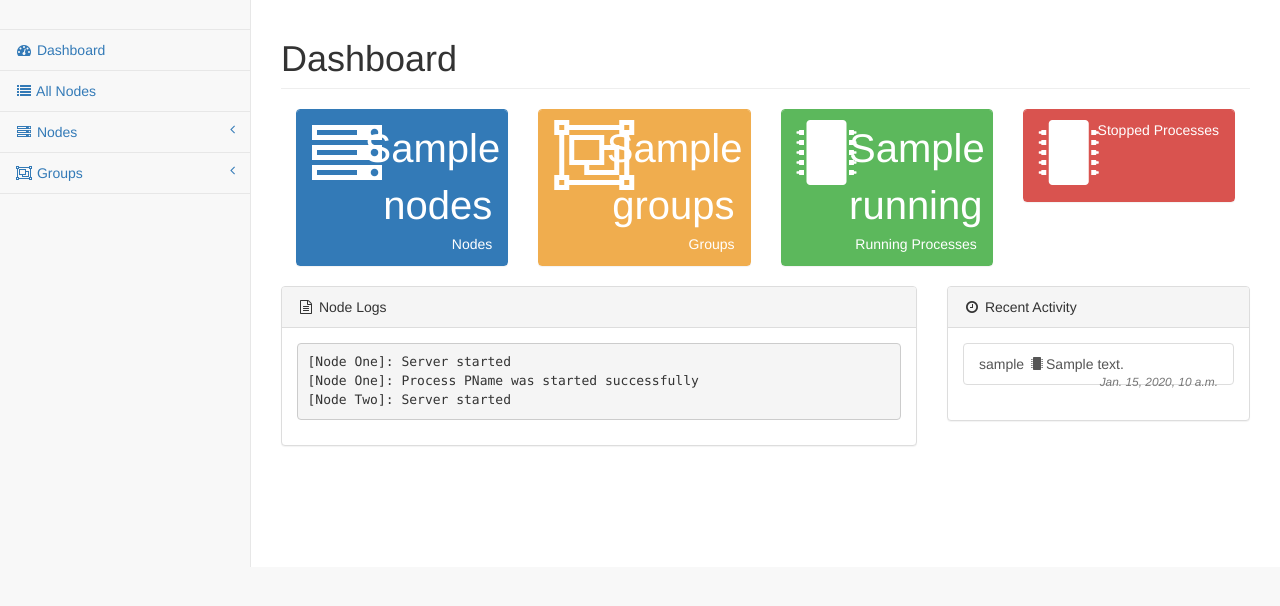
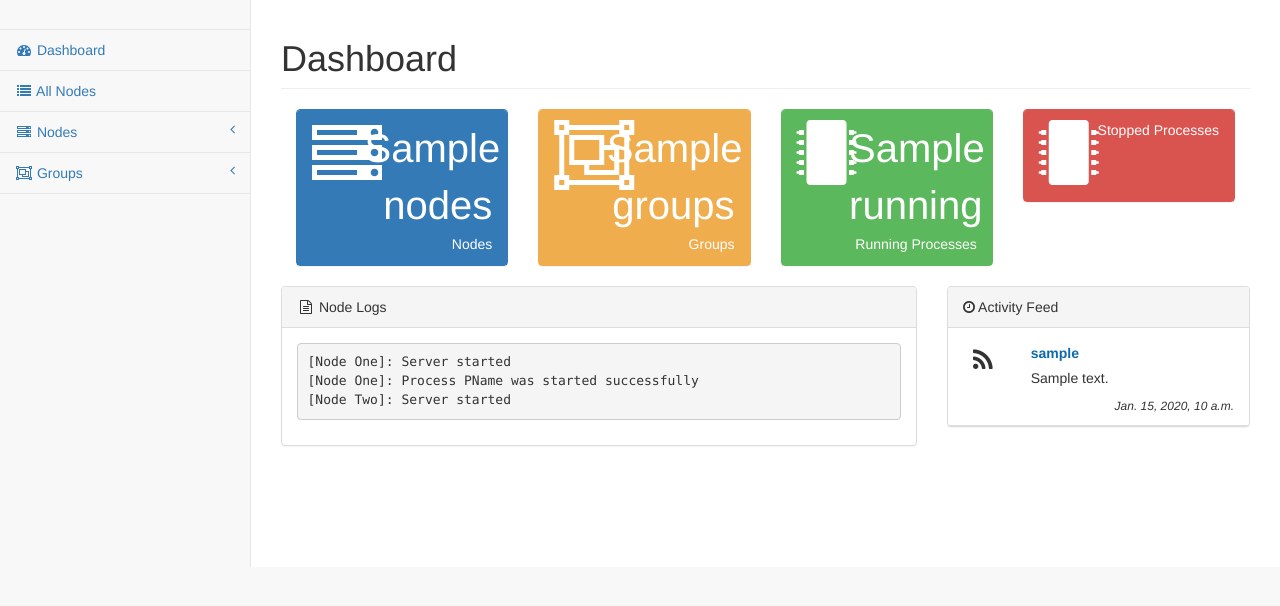
Before and after one commit to GOlssn/supervisord_overseer, a Django app: template supervisord_overseer/process_management/templates/components/index.html in a window 1280 px wide. Shown: the part 52-658 px from the top of the page. Run offline with Django 3.2, Linux system fonts and the light colour scheme; the template is opened without the code that fills it: most values are stand-ins (such as "Sample title", 1, 10 or a date in 2020); some libraries are stand-ins or nearby versions.

Commit message:
Made the activity feed look nicer.

```diff
--- a/supervisord_overseer/process_management/templates/components/index.html
+++ b/supervisord_overseer/process_management/templates/components/index.html
@@ -59,7 +59,7 @@ pre {
                             <i class="fa fa-microchip fa-5x"></i>
                         </div>
                         <div class="col-xs-9 text-right">
-                            <div id="process_count" class="huge">{{ processes.running }}</div>
+                            <div class="huge">{{ processes.running }}</div>
                             <div>Running Processes</div>
                         </div>
                     </div>
@@ -74,7 +74,7 @@ pre {
                             <i class="fa fa-microchip fa-5x"></i>
                         </div>
                         <div class="col-xs-9 text-right">
-                            <div id="process_count" class="huge">{{ processes.not_running }}</div>
+                            <div class="huge">{{ processes.not_running }}</div>
                             <div>Stopped Processes</div>
                         </div>
                     </div>
@@ -82,9 +82,7 @@ pre {
             </div>
         </div>
     </div>
-</div>
-<!-- /.row -->
-<div class="row">
+
     <div class="col-lg-8">
         <!-- /.panel -->
         <div class="panel panel-default">
@@ -106,34 +104,75 @@ pre {
     <!-- /.col-lg-8 -->
     <div class="col-lg-4">
         <div class="panel panel-default">
-            <div class="panel-heading">
-                <i class="fa fa-clock-o fa-fw"></i> Recent Activity
+            <div class="panel-heading"><i class="fa fa-clock-o"></i> Activity Feed</div>
+            <div class="panel-body panel-activity-feed">
+                {% for event in system_event_view_transformer.list %}
+                {% if forloop.counter <= 5 %}
+                <div class="activity-feed">
+                    <div class="activity-feed-icon"><i class="fa fa-rss"></i></div>
+                    <div class="activity-feed-content">
+                        <div class="activity-feed-user">{{ event.username }}</div>
+                        <div class="activity-feed-description">{{ event.description }}</div>
+                        <div class="activity-feed-time">{{ event.created }}</div>
+                    </div>
+                </div>
+                {% endif %}
+                {% endfor %}
             </div>
-            <!-- /.panel-heading -->
-            <div class="panel-body">
-                <div class="list-group">
-
-                    {%  for element in system_event_view_transformer.list %}
-                        {% if forloop.counter <= 8 %}
-
-                        <a href="#" class="list-group-item">{{element.user.username}}
-                            <i class="fa fa-microchip fa-fw"></i>{{element.description}}
-                            <span class="pull-right text-muted small"><em>{{ element.created }}</em>
-                            </span>
-                        </a>
-                        {% endif %}
-
-                    {% endfor %}
-                </div>
-                <!-- /.list-group -->
-            </div>
-            <!-- /.panel-body -->
         </div>
-        <!-- /.panel -->
     </div>
-    <!-- /.col-lg-4 -->
 </div>
 <!-- /.row -->
+
+<style>
+
+    .panel-body.panel-activity-feed {
+        padding: 0;
+    }
+
+    .activity-feed {
+        width: 100%;
+        padding: 15px 15px 0px 15px;
+        border-bottom: 1px solid #dddddd;
+    }
+
+    .activity-feed:after {
+        content: "";
+        display: table;
+        clear: both;
+    }
+
+    .activity-feed .activity-feed-icon {
+        float: left;
+        width: 25%;
+        font-size: 25px;
+        position: relative;
+        top: 0;
+        left: 10px;
+    }
+
+    .activity-feed .activity-feed-content {
+        float: right;
+        width: 75%;
+        margin-bottom: 10px;
+    }
+
+    .activity-feed .activity-feed-content .activity-feed-user {
+        font-weight: bold;
+        margin-bottom: 5px;
+        color: #0d6aad;
+    }
+
+    .activity-feed .activity-feed-content .activity-feed-description {
+        margin-bottom: 10px;
+    }
+
+    .activity-feed .activity-feed-content .activity-feed-time {
+        font-size: 12px;
+        font-style: italic;
+        text-align: right;
+    }
+</style>
 
 {% endblock content %}
 
```
